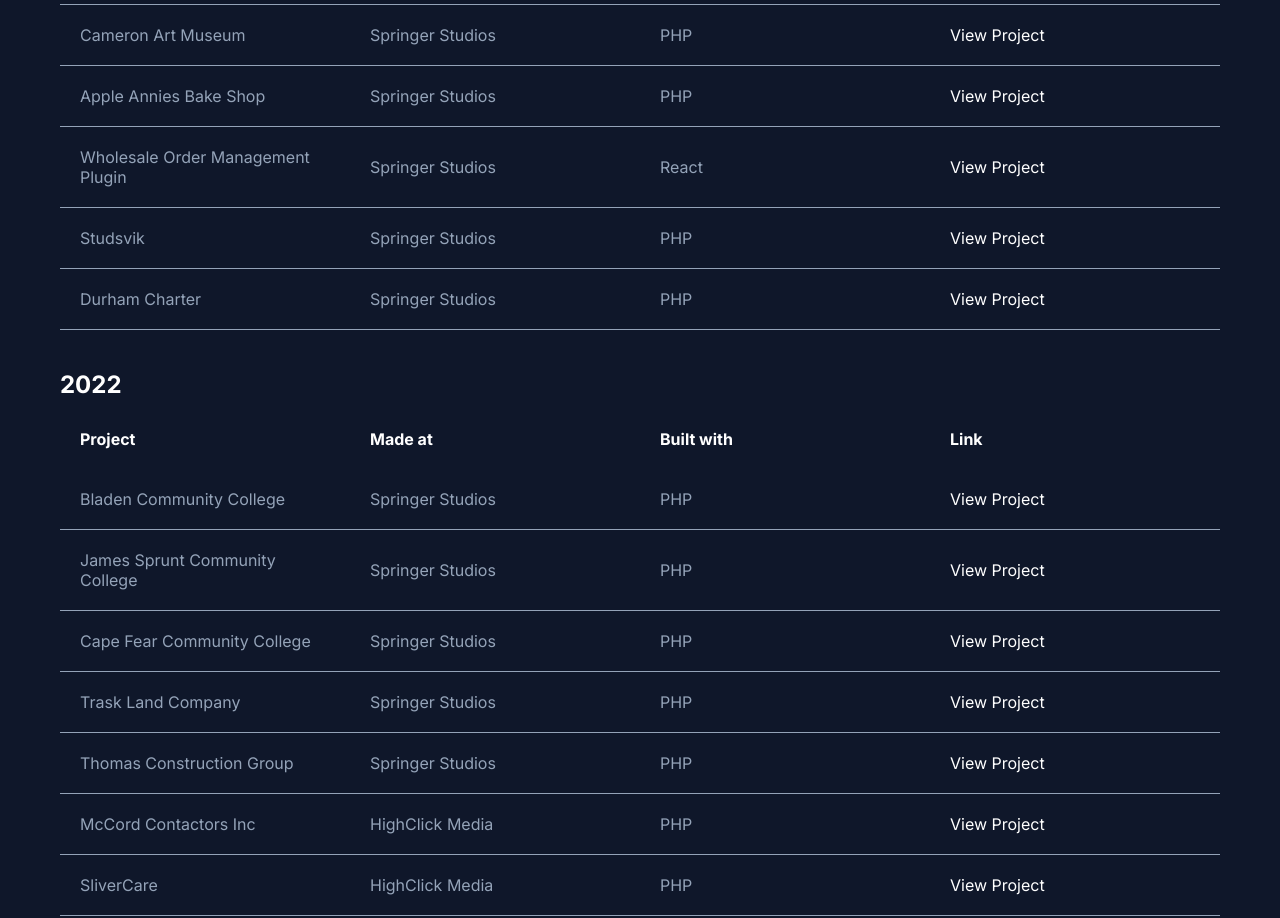
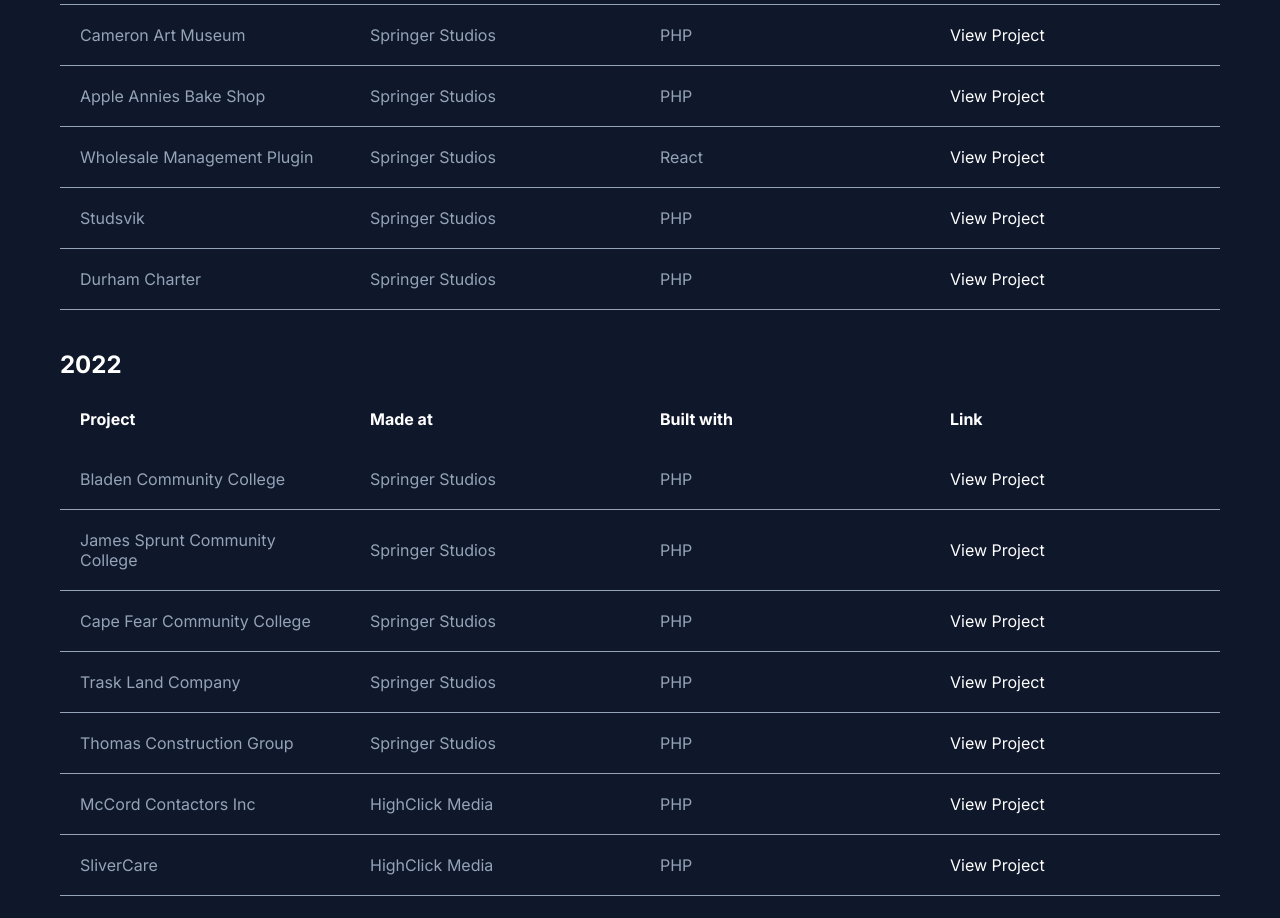
Before and after one commit to itsrichardhaar/Springer-React-Sandbox, a React (Create React App) app in the folder springer-sandbox/: page /portfolio in a window 1280 px wide. Shown: the part 960-1878 px from the top of the page. Built offline with nearby package versions, Linux system fonts and the light colour scheme.

Commit message:
Portfolio Updates

```diff
--- a/springer-sandbox/src/components/PortfolioSection/PortfolioSection.js
+++ b/springer-sandbox/src/components/PortfolioSection/PortfolioSection.js
@@ -12,7 +12,7 @@
     { year: 2023, title: 'Southeastern Community College', made: 'Springer Studios', built: 'PHP', link: 'https://www.sccnc.edu' },
     { year: 2023, title: 'Cameron Art Museum', made: 'Springer Studios', built: 'PHP', link: 'https://cameronartmuseum.org' },
     { year: 2023, title: 'Apple Annies Bake Shop', made: 'Springer Studios', built: 'PHP', link: 'https://www.appleanniesbakeshop.com/' },
-    { year: 2023, title: 'Wholesale Order Management Plugin', made: 'Springer Studios', built: 'React', link: 'https://www.appleanniesbakeshop.com/' },
+    { year: 2023, title: 'Wholesale Management Plugin', made: 'Springer Studios', built: 'React', link: 'https://www.appleanniesbakeshop.com/' },
     { year: 2023, title: 'Studsvik', made: 'Springer Studios', built: 'PHP', link: 'https://www.studsvik.com/' },
     { year: 2023, title: 'Durham Charter', made: 'Springer Studios', built: 'PHP', link: 'https://www.durhamcharter.org' },
     { year: 2022, title: 'Bladen Community College', made: 'Springer Studios', built: 'PHP', link: 'https://www.bladencc.edu' },
```
